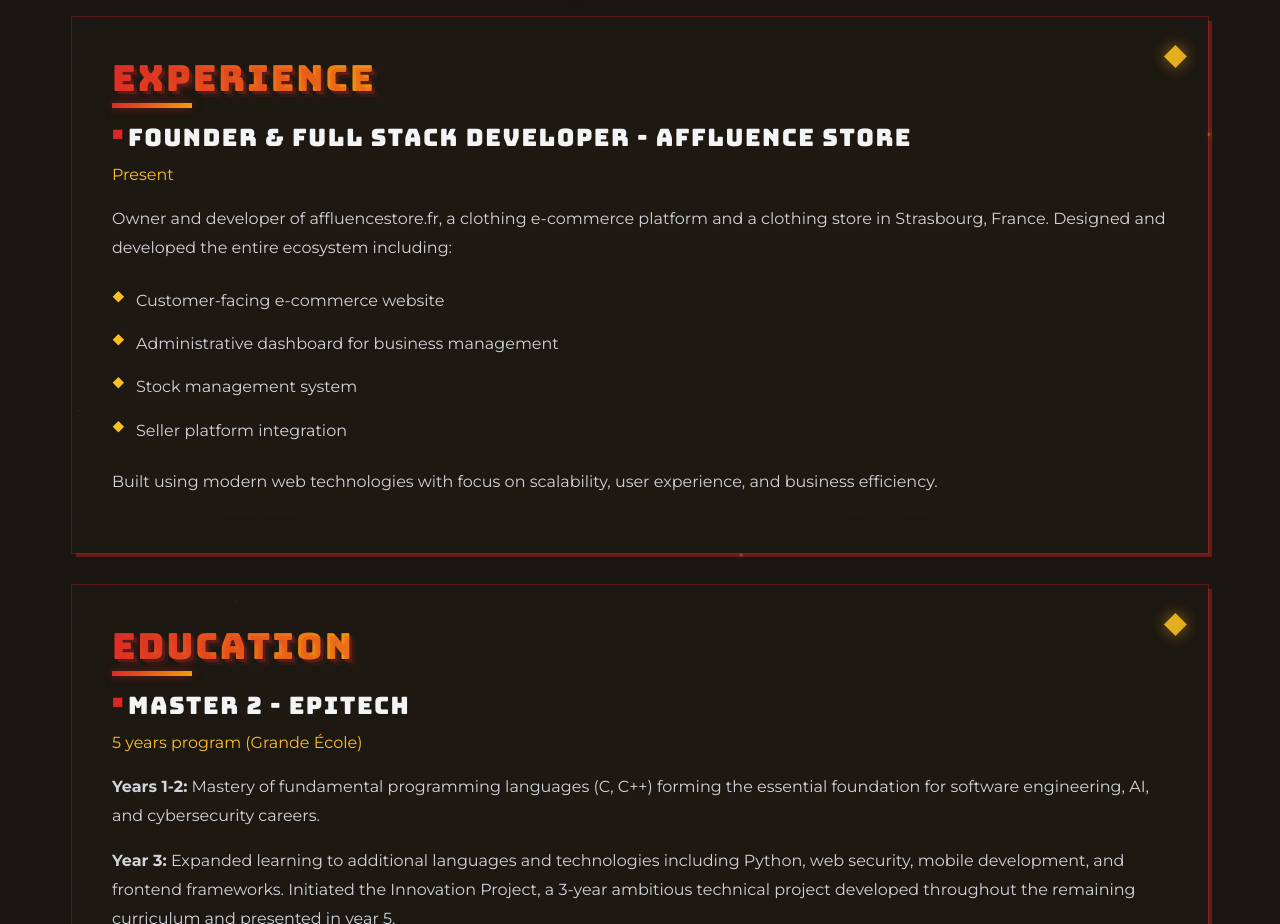
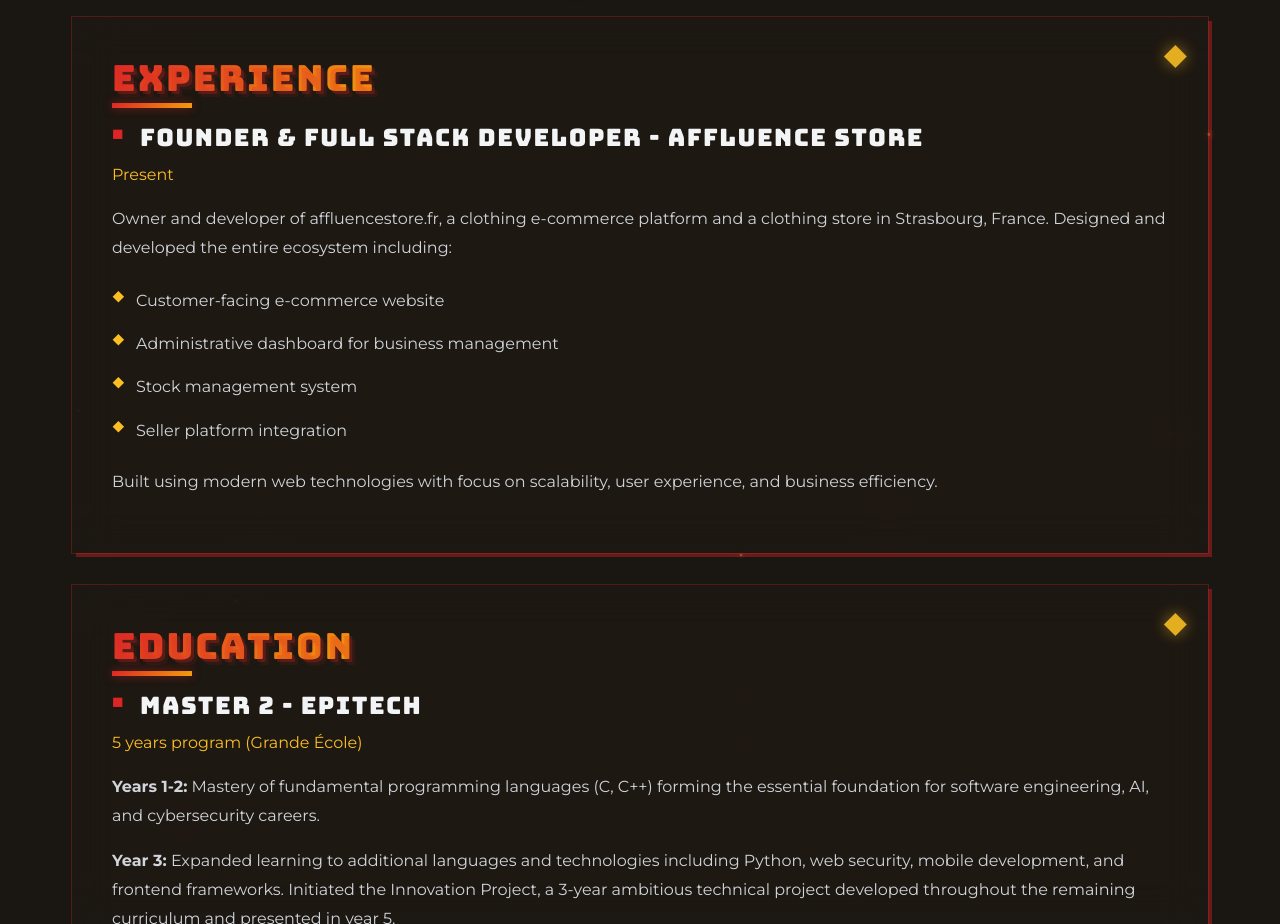
Before and after one commit to imElec67/portfolio, a Nuxt app: page / in a window 1280 px wide. Shown: the part 1360-2284 px from the top of the page. Built offline with nearby package versions, Linux system fonts and the light colour scheme.

Commit message:
fixed bugs

```diff
--- a/assets/css/main.css
+++ b/assets/css/main.css
@@ -135,7 +135,7 @@
   letter-spacing: 1.5px;
   color: var(--text-color);
   position: relative;
-  padding-left: 1rem;
+  padding-left: 1.75rem;
 }
 
 h3::before {
```
